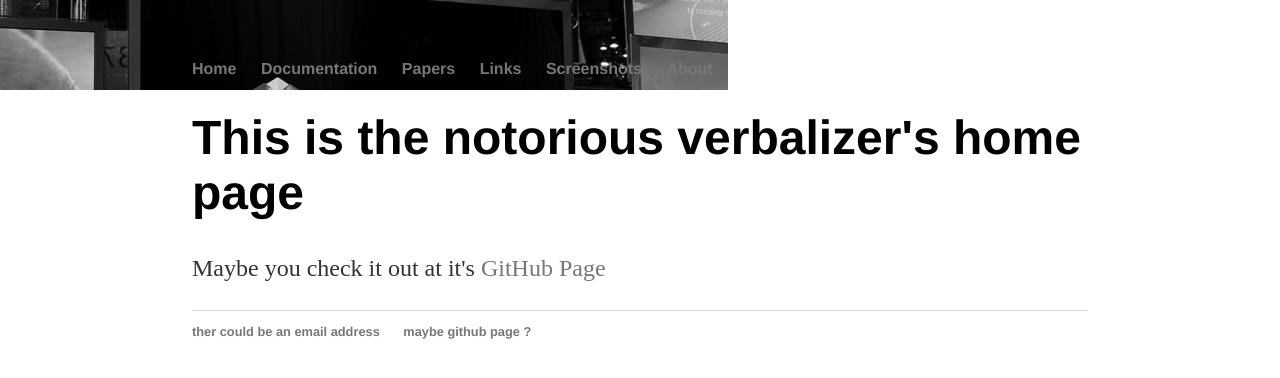
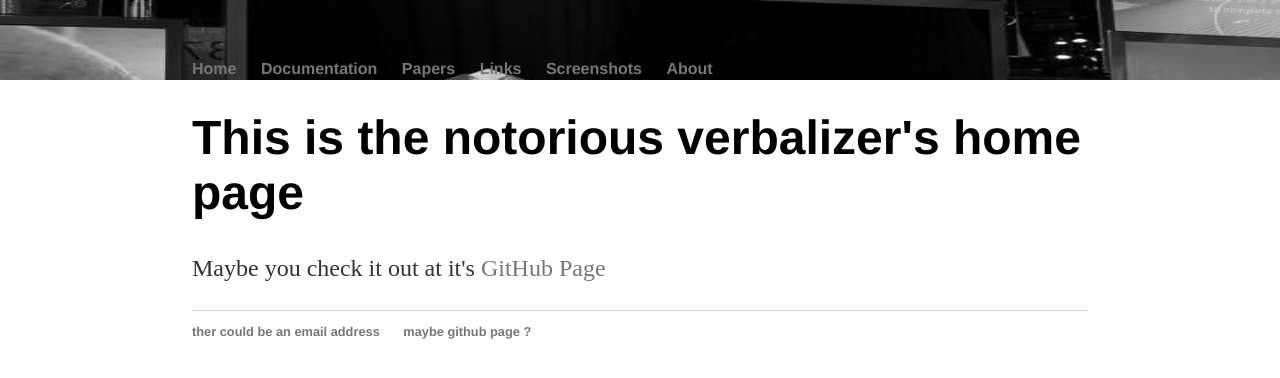
Before and after one commit to verbalizer/verbalizer.github.io, a Jekyll site: the page built from index.html, in a window 1280 px wide. Shown: the top 378 px of the page. Built offline with Jekyll 4.4.1, drawn with Linux system fonts in a browser that asks for light colours.

Commit message:
modified size of the background image

```diff
--- a/css/main.css
+++ b/css/main.css
@@ -3,6 +3,7 @@ body {
     width: 70%;
     background-image: url("/images/header.jpg");
     background-repeat: no-repeat;
+    background-size: 100% 20%;
 }
 
 nav ul, footer ul {
```
